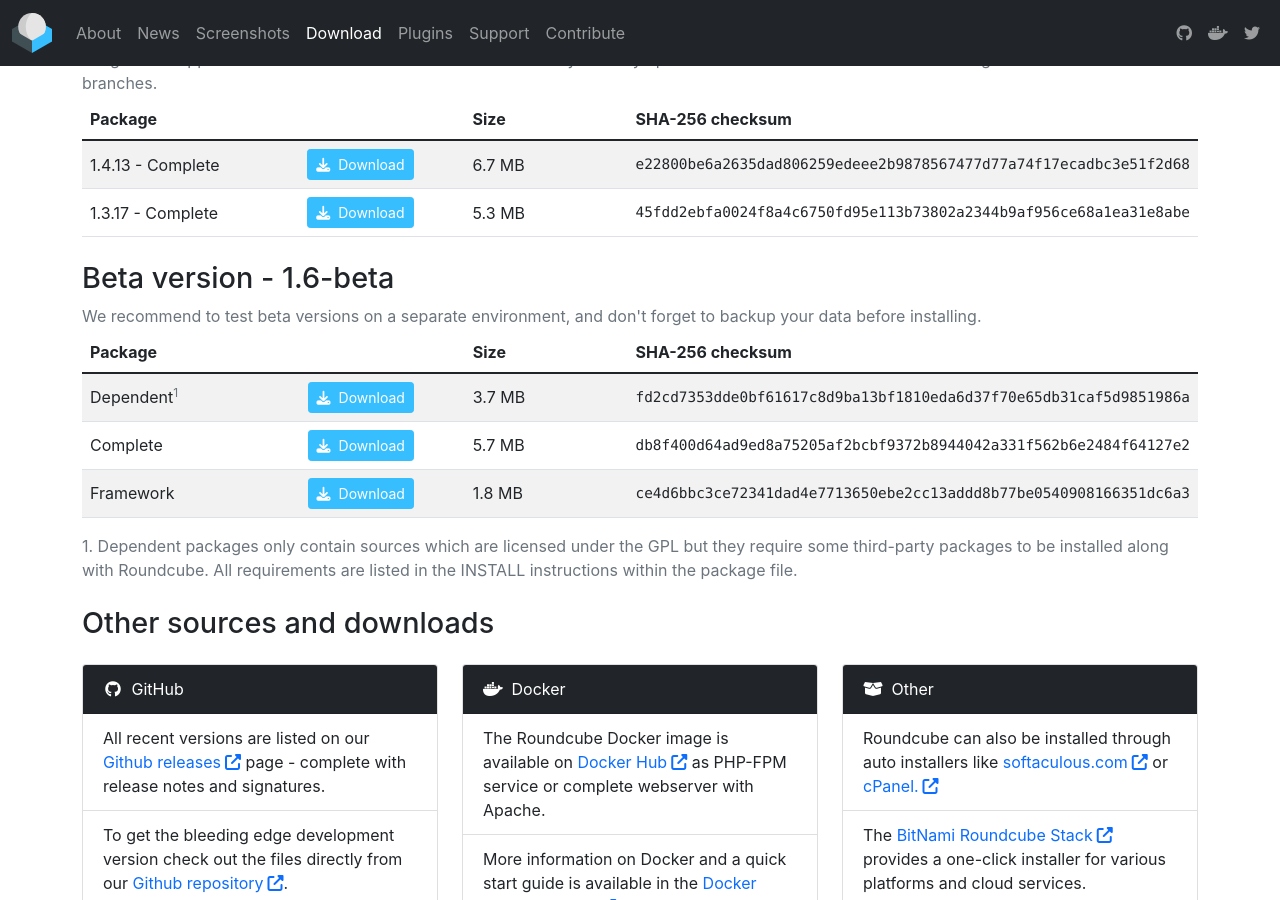
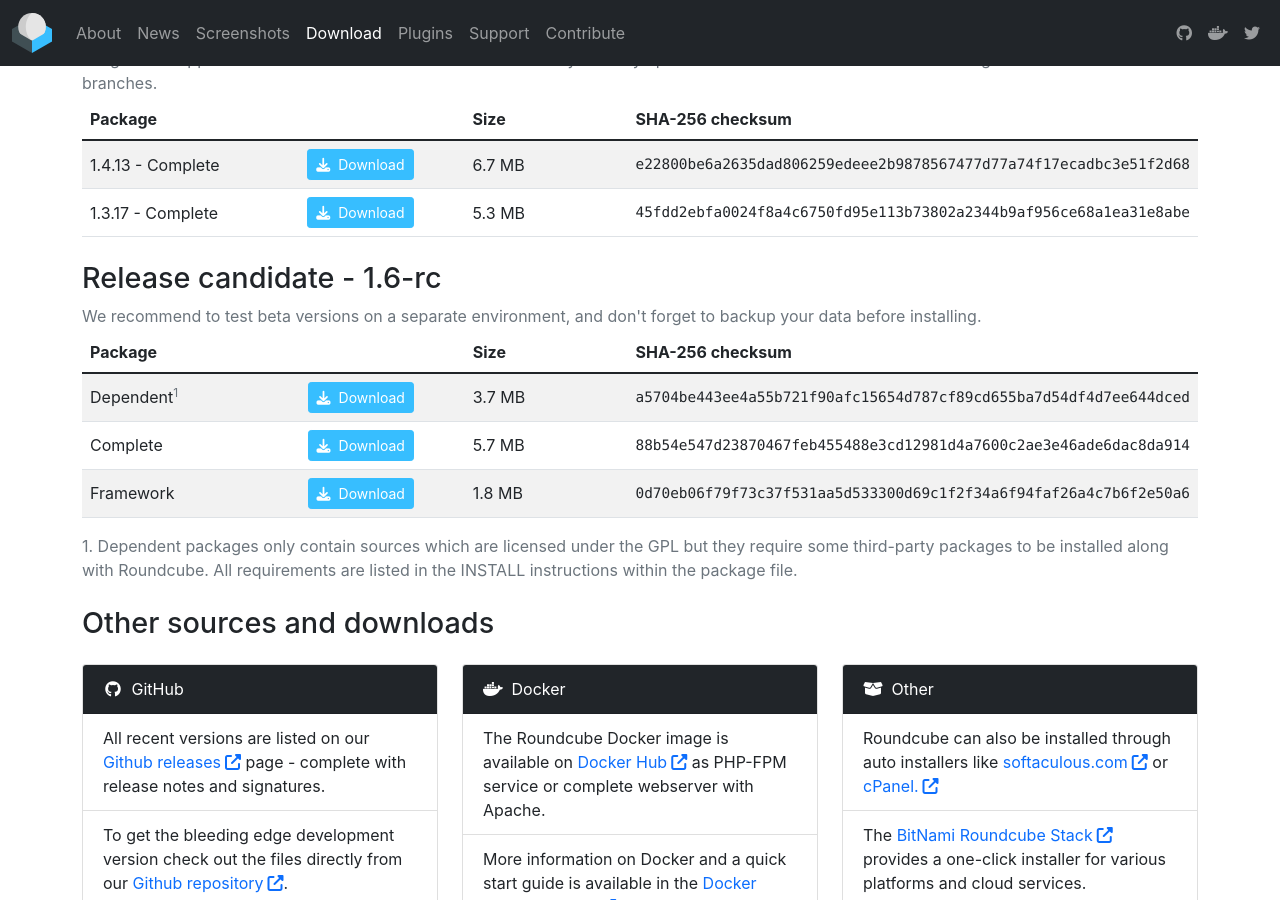
Before and after one commit to roundcube/roundcube.github.com, a Jekyll site: the page built from download/index.html, in a window 1280 px wide and 900 px high, scrolled down 410 px. Built offline with Jekyll 4.4.1, drawn with Linux system fonts in a browser that asks for light colours; nearby versions of some CDN libraries; comment, search, counter and statistics services are not loaded.

Commit message:
Add 1.6-rc to releases.json

```diff
--- a/_data/releases.json
+++ b/_data/releases.json
@@ -47,26 +47,26 @@
         ]
     },
     "beta": {
-        "name": "Beta version",
-        "version": "1.6-beta",
+        "name": "Release candidate",
+        "version": "1.6-rc",
         "sources": [
             {
                 "package": "Dependent",
-                "url": "https://github.com/roundcube/roundcubemail/releases/download/1.6-beta/roundcubemail-1.6-beta.tar.gz",
+                "url": "https://github.com/roundcube/roundcubemail/releases/download/1.6-rc/roundcubemail-1.6-rc.tar.gz",
                 "size": "3.7 MB",
-                "checksum": "fd2cd7353dde0bf61617c8d9ba13bf1810eda6d37f70e65db31caf5d9851986a"
+                "checksum": "a5704be443ee4a55b721f90afc15654d787cf89cd655ba7d54df4d7ee644dced"
             },
             {
                 "package": "Complete",
-                "url": "https://github.com/roundcube/roundcubemail/releases/download/1.6-beta/roundcubemail-1.6-beta-complete.tar.gz",
+                "url": "https://github.com/roundcube/roundcubemail/releases/download/1.6-rc/roundcubemail-1.6-rc-complete.tar.gz",
                 "size": "5.7 MB",
-                "checksum": "db8f400d64ad9ed8a75205af2bcbf9372b8944042a331f562b6e2484f64127e2"
+                "checksum": "88b54e547d23870467feb455488e3cd12981d4a7600c2ae3e46ade6dac8da914"
             },
             {
                 "package": "Framework",
-                "url": "https://github.com/roundcube/roundcubemail/releases/download/1.6-beta/roundcube-framework-1.6-beta.tar.gz",
+                "url": "https://github.com/roundcube/roundcubemail/releases/download/1.6-rc/roundcube-framework-1.6-rc.tar.gz",
                 "size": "1.8 MB",
-                "checksum": "ce4d6bbc3ce72341dad4e7713650ebe2cc13addd8b77be0540908166351dc6a3"
+                "checksum": "0d70eb06f79f73c37f531aa5d533300d69c1f2f34a6f94faf26a4c7b6f2e50a6"
             }
         ]
     }
```
